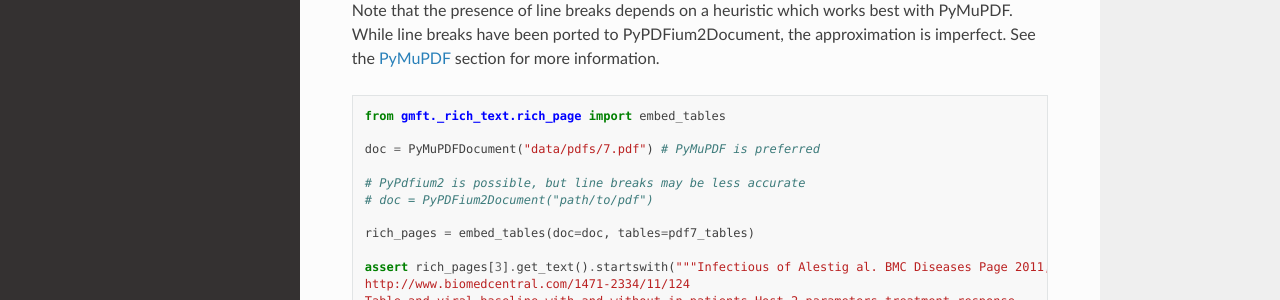
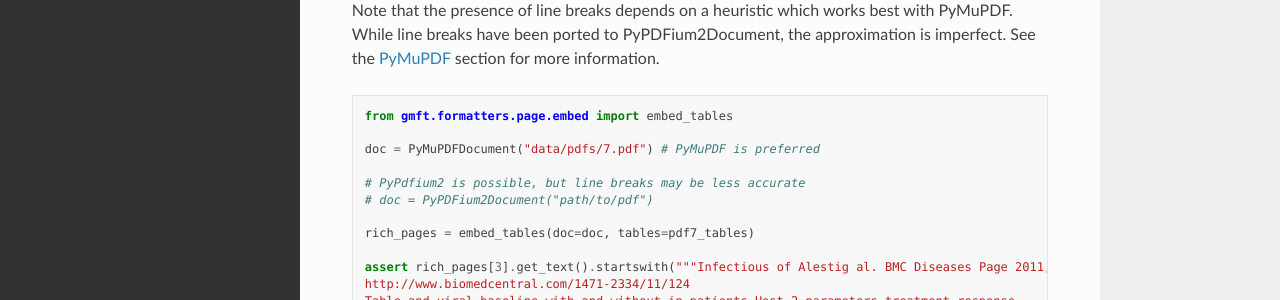
Before and after one commit to conjuncts/gmft, a Sphinx documentation site: the page built from docs/source/rag.rst, in a window 1280 px wide and 900 px high. Shown: the part 353-653 px from the top of the window. Built offline with Sphinx 7.4.7 and the Read the Docs theme 3.1.0, drawn with Linux system fonts in a browser that asks for light colours.

Commit message:
docs: Remove deprecated module

```diff
--- a/docs/source/rag.rst
+++ b/docs/source/rag.rst
@@ -16,7 +16,7 @@ See the :ref:`mupdf` section for more information.
 
 .. code-block:: python
 
-    from gmft._rich_text.rich_page import embed_tables
+    from gmft.formatters.page.embed import embed_tables
 
     doc = PyMuPDFDocument("data/pdfs/7.pdf") # PyMuPDF is preferred
 
```
